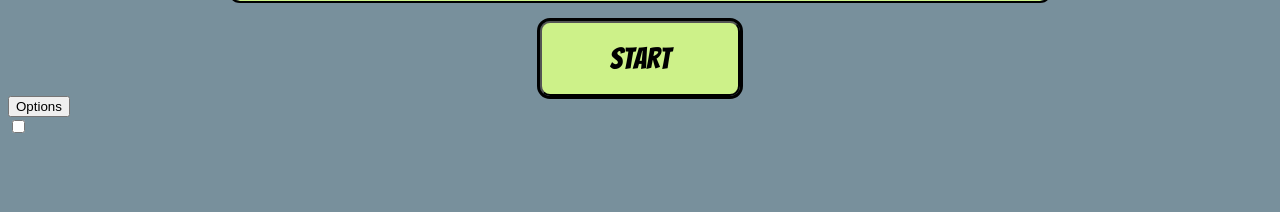
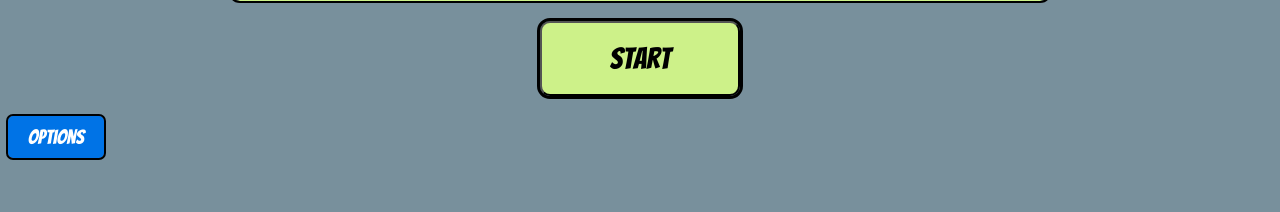
Before and after one commit to Umb3333/mathprojectskibidisigma, a PHP site: page / in a window 1280 px wide. Shown: the part 373-585 px from the top of the page. Run offline with PHP 8.4, Linux system fonts and the light colour scheme.

Commit message:
Update style.css

```diff
--- a/style.css
+++ b/style.css
@@ -136,3 +136,99 @@ body {
 
 
 /*ARSCHNY BOSS BATTLE */
+
+
+
+.optionsdropdown {
+  position: relative;
+  display: inline-block;
+  margin-top: 20px;
+}
+
+
+.options-button {
+  background-color: #0073e6;
+  color: white;
+  padding: 10px 20px;
+  font-size: 20px;
+  font-family: 'Bangers', sans-serif;
+  border: none;
+  border-radius: 5px;
+  cursor: pointer;
+  outline: solid 2px black;
+}
+
+
+.dropdown-content {
+  display: none;
+  position: absolute;
+  background-color: #f9f9f9;
+  min-width: 160px;
+  box-shadow: 0px 8px 16px rgba(0, 0, 0, 0.2);
+  border-radius: 5px;
+  padding: 10px;
+  z-index: 1;
+}
+
+
+.optionsdropdown:hover .dropdown-content {
+  display: block;
+}
+
+
+.dropdown-content label {
+  color: black;
+  font-size: 18px;
+  font-family: 'Poppins', sans-serif;
+  display: flex;
+  align-items: center;
+  cursor: pointer;
+  padding: 8px 0;
+}
+
+
+.toggle-switch {
+  position: relative;
+  display: inline-block;
+  width: 34px;
+  height: 20px;
+  margin-left: 10px;
+}
+
+.toggle-switch input {
+  opacity: 0;
+  width: 0;
+  height: 0;
+}
+
+
+.slider {
+  position: absolute;
+  top: 0;
+  left: 0;
+  right: 0;
+  bottom: 0;
+  background-color: #ccc;
+  border-radius: 20px;
+  transition: 0.4s;
+}
+
+.slider:before {
+  position: absolute;
+  content: "";
+  height: 14px;
+  width: 14px;
+  left: 3px;
+  bottom: 3px;
+  background-color: white;
+  border-radius: 50%;
+  transition: 0.4s;
+}
+
+input:checked + .slider {
+  background-color: #0073e6;
+}
+
+input:checked + .slider:before {
+  transform: translateX(14px);
+}
```
